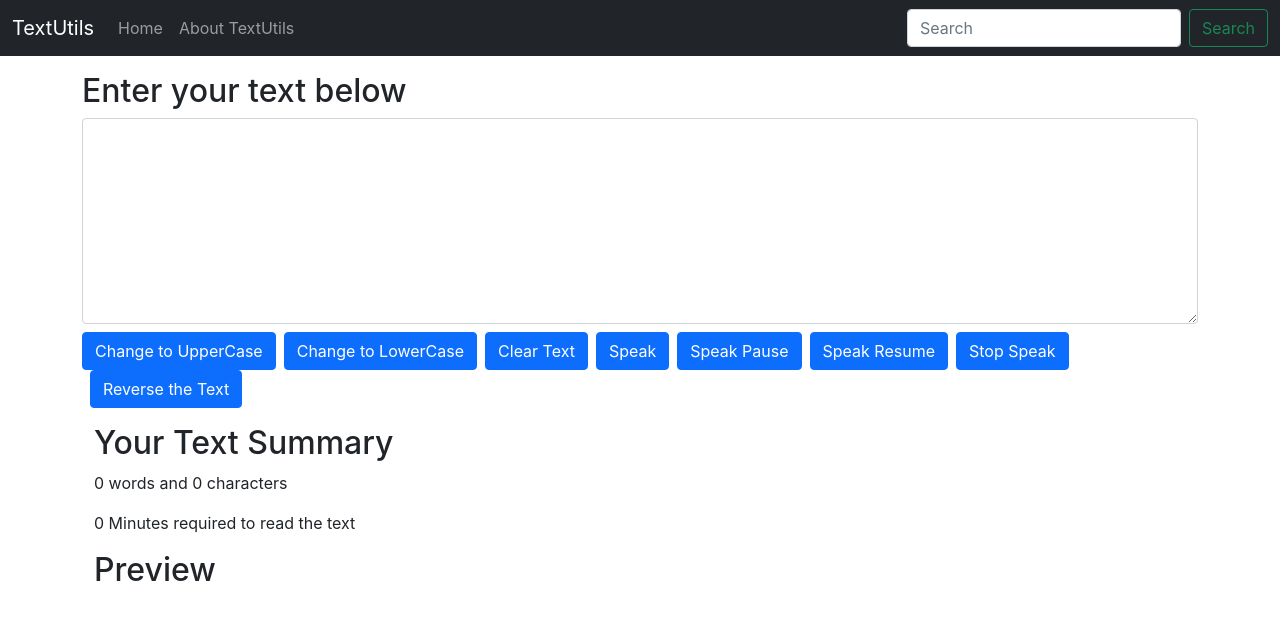
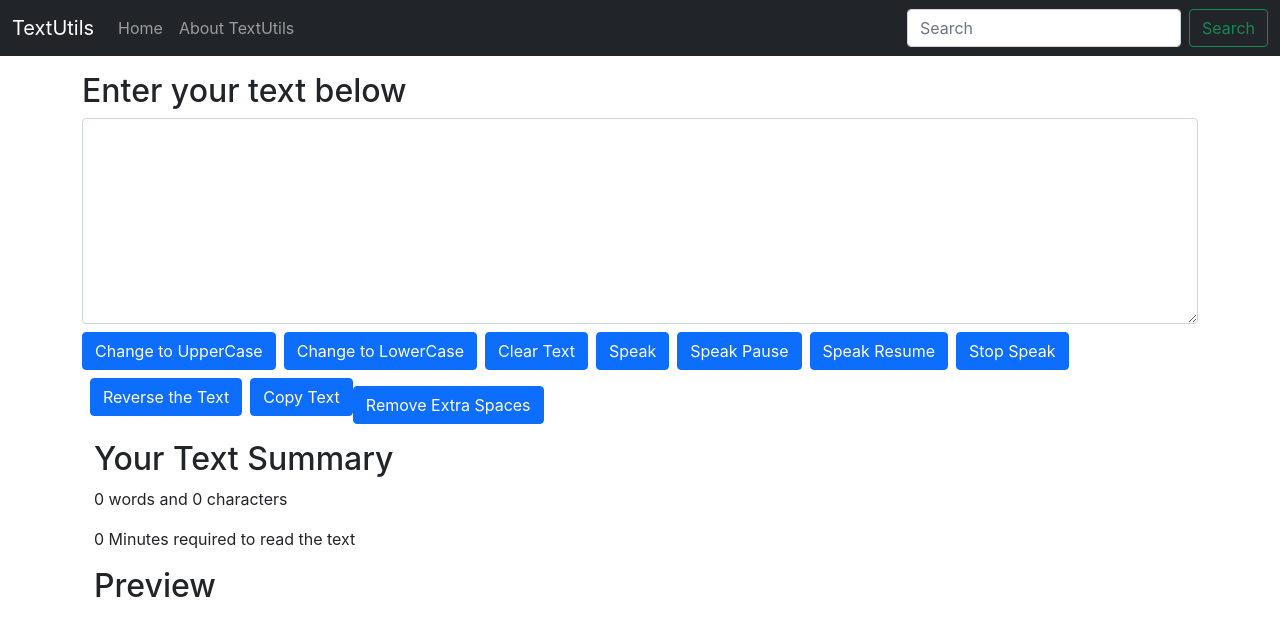
Before and after one commit to githubKushagra/React_Js----from-beginning-to-advance, a React (Create React App) app in the folder project-1/: page / in a window 1280 px wide. Shown: the top 636 px of the page. Built offline with nearby package versions, Linux system fonts and the light colour scheme.

Commit message:
working on project-1

```diff
--- a/project-1/src/Components/TextForm.js
+++ b/project-1/src/Components/TextForm.js
@@ -96,6 +96,20 @@
     }
 
 
+    const handleOnCopy = () => {
+        var content = document.getElementById("my-box");
+        content.select();                                   // This method selects all the text within the element (likely a text input or textarea) so that it is highlighted and ready to be copied.
+        navigator.clipboard.writeText(content.value);       // This uses the Clipboard API's writeText method to copy the selected text to the clipboard. content.value retrieves the text content from the element, and writeText copies that content to the clipboard.
+    }
+
+
+
+    const handleOnRemoveExtraSpaces = () => {
+        let newText = text.split(/[ ]+/);   // spliting into array
+        setText(newText.join(" "));         // joining splitted array in to a string
+    }
+
+
 
     // this is the state and here text is the state
     // text is storing the value of textarea
@@ -119,6 +133,8 @@
                 <button className="btn btn-primary ms-2" onClick={handleOnSpeakResume}>Speak Resume</button>
                 <button className="btn btn-primary ms-2" onClick={handleOnStopSpeak}>Stop Speak</button>
                 <button className="btn btn-primary ms-2" onClick={handleOnReverseTheText}>Reverse the Text</button>
+                <button className="btn btn-primary ms-2" onClick={handleOnCopy}>Copy Text</button>
+                <button className="btn btn-primary mt-3" onClick={handleOnRemoveExtraSpaces}>Remove Extra Spaces</button>
             </div>
 
 
```
